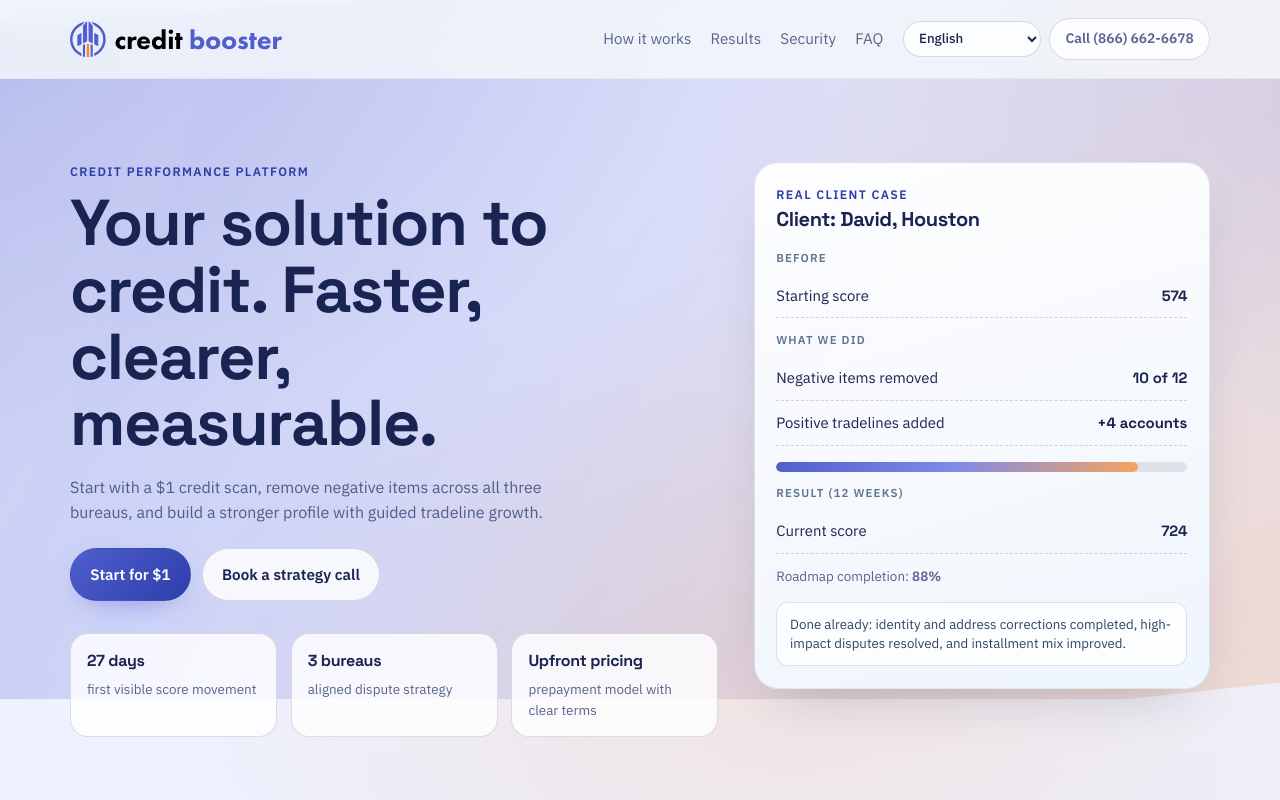
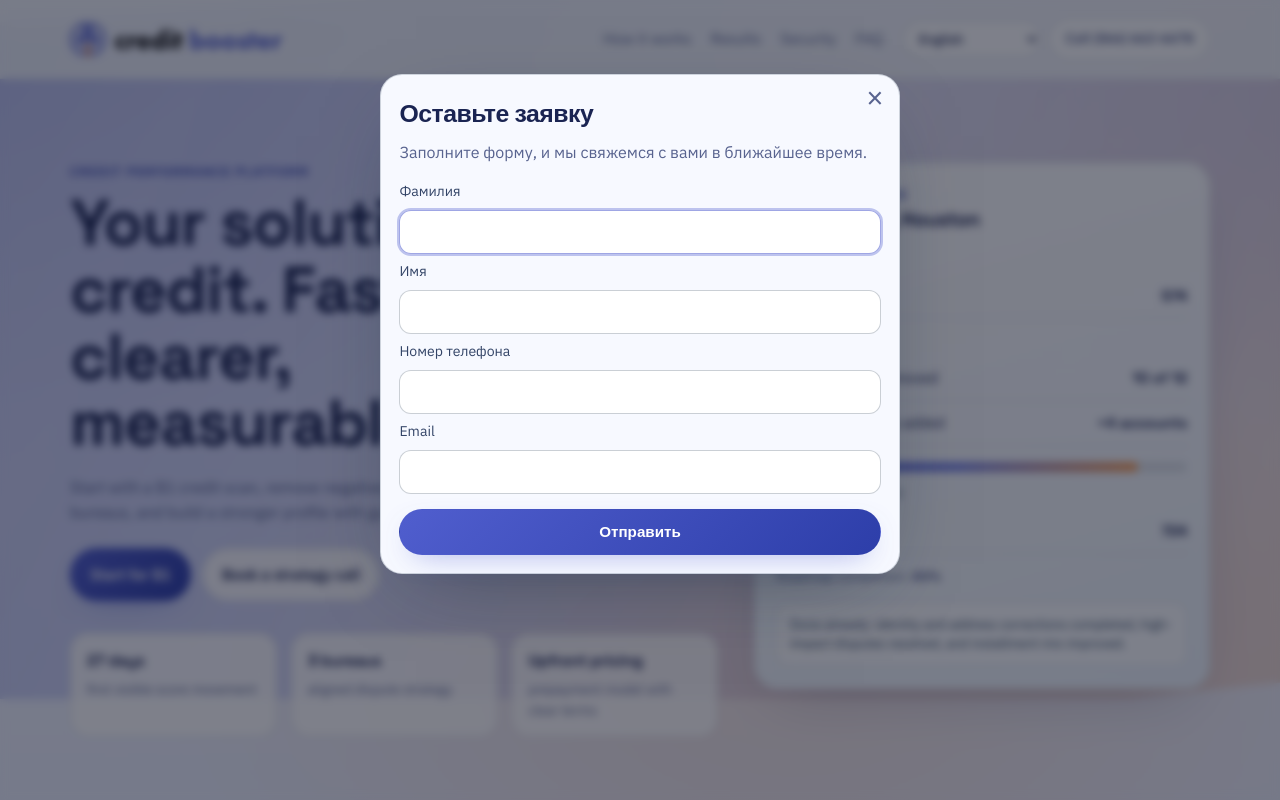
Before and after one commit to miralitys/creditbooster_com, a website: page index.html in a window 1280 px wide. Both pictures are taken after a click on the link "Book a strategy call". Shown: the top 800 px of the page. Drawn offline with Linux system fonts and the light colour scheme.

Commit message:
Add lead modal flow and consultation CTA trigger

```diff
--- a/index.html
+++ b/index.html
@@ -60,8 +60,8 @@
               profile with guided tradeline growth.
             </p>
             <div class="hero-cta">
-              <a class="btn btn-primary" href="#" data-i18n="hero.ctaStart">Start for $1</a>
-              <a class="btn btn-secondary" href="#" data-i18n="hero.ctaBook">Book a strategy call</a>
+              <a class="btn btn-primary" href="#" data-open-lead-modal data-i18n="hero.ctaStart">Start for $1</a>
+              <a class="btn btn-secondary" href="#" data-open-lead-modal data-i18n="hero.ctaBook">Book a strategy call</a>
             </div>
             <div class="hero-stats">
               <article>
@@ -265,7 +265,7 @@
             <p data-i18n="cta.text">Talk to our team and get your custom roadmap in minutes.</p>
           </div>
           <div class="cta-actions">
-            <a class="btn btn-primary" href="#" data-i18n="cta.start">Start for $1</a>
+            <a class="btn btn-primary" href="#" data-open-lead-modal data-i18n="cta.start">Start for $1</a>
             <a class="btn btn-secondary" href="tel:+18666626678" data-i18n="cta.call">Call support</a>
           </div>
         </div>
@@ -301,6 +301,34 @@
       </div>
     </footer>
 
+    <div id="lead-modal" class="lead-modal" aria-hidden="true">
+      <div class="lead-modal-backdrop" data-close-lead-modal></div>
+      <div class="lead-modal-dialog" role="dialog" aria-modal="true" aria-labelledby="lead-modal-title">
+        <button type="button" class="lead-modal-close" aria-label="Close form" data-close-lead-modal>
+          &times;
+        </button>
+        <h3 id="lead-modal-title">Оставьте заявку</h3>
+        <p class="lead-modal-subtitle">Заполните форму, и мы свяжемся с вами в ближайшее время.</p>
+
+        <form id="lead-form" class="lead-form">
+          <label for="lead-last-name">Фамилия</label>
+          <input id="lead-last-name" name="lastName" type="text" required autocomplete="family-name" />
+
+          <label for="lead-first-name">Имя</label>
+          <input id="lead-first-name" name="firstName" type="text" required autocomplete="given-name" />
+
+          <label for="lead-phone">Номер телефона</label>
+          <input id="lead-phone" name="phone" type="tel" required autocomplete="tel" />
+
+          <label for="lead-email">Email</label>
+          <input id="lead-email" name="email" type="email" required autocomplete="email" />
+
+          <button type="submit" class="btn btn-primary">Отправить</button>
+          <p id="lead-form-status" class="lead-form-status" hidden>Спасибо. Ваша заявка отправлена.</p>
+        </form>
+      </div>
+    </div>
+
     <script src="script.js"></script>
   </body>
 </html>
--- a/script.js
+++ b/script.js
@@ -1250,3 +1250,69 @@ if (languageSwitcher) {
     }
   });
 }
+
+const leadModal = document.querySelector("#lead-modal");
+const leadForm = document.querySelector("#lead-form");
+const leadFormStatus = document.querySelector("#lead-form-status");
+const leadModalOpeners = document.querySelectorAll("[data-open-lead-modal]");
+const leadModalClosers = document.querySelectorAll("[data-close-lead-modal]");
+const leadFirstInput = document.querySelector("#lead-last-name");
+
+const isLeadModalOpen = () => leadModal && leadModal.classList.contains("is-open");
+
+const openLeadModal = () => {
+  if (!leadModal) {
+    return;
+  }
+
+  leadModal.classList.add("is-open");
+  leadModal.setAttribute("aria-hidden", "false");
+  document.body.classList.add("modal-open");
+
+  if (leadFirstInput) {
+    window.setTimeout(() => {
+      leadFirstInput.focus();
+    }, 40);
+  }
+};
+
+const closeLeadModal = () => {
+  if (!leadModal) {
+    return;
+  }
+
+  leadModal.classList.remove("is-open");
+  leadModal.setAttribute("aria-hidden", "true");
+  document.body.classList.remove("modal-open");
+};
+
+leadModalOpeners.forEach((opener) => {
+  opener.addEventListener("click", (event) => {
+    event.preventDefault();
+    openLeadModal();
+  });
+});
+
+leadModalClosers.forEach((closer) => {
+  closer.addEventListener("click", () => {
+    closeLeadModal();
+  });
+});
+
+window.addEventListener("keydown", (event) => {
+  if (event.key === "Escape" && isLeadModalOpen()) {
+    closeLeadModal();
+  }
+});
+
+if (leadForm) {
+  leadForm.addEventListener("submit", (event) => {
+    event.preventDefault();
+
+    if (leadFormStatus) {
+      leadFormStatus.hidden = false;
+    }
+
+    leadForm.reset();
+  });
+}
--- a/styles.css
+++ b/styles.css
@@ -30,6 +30,10 @@ body {
   background: var(--bg);
   line-height: 1.55;
   overflow-x: hidden;
+}
+
+body.modal-open {
+  overflow: hidden;
 }
 
 h1,
@@ -597,6 +601,93 @@ a {
   border-top: 1px solid rgba(80, 97, 118, 0.22);
 }
 
+.lead-modal {
+  position: fixed;
+  inset: 0;
+  z-index: 120;
+  display: none;
+}
+
+.lead-modal.is-open {
+  display: block;
+}
+
+.lead-modal-backdrop {
+  position: absolute;
+  inset: 0;
+  background: rgba(10, 14, 32, 0.52);
+  backdrop-filter: blur(4px);
+}
+
+.lead-modal-dialog {
+  position: relative;
+  width: min(520px, 92vw);
+  margin: min(10vh, 74px) auto;
+  background: #f7f9ff;
+  border: 1px solid rgba(80, 97, 118, 0.25);
+  border-radius: 22px;
+  padding: 1.25rem 1.15rem 1.15rem;
+  box-shadow: 0 26px 80px -36px rgba(16, 35, 56, 0.55);
+}
+
+.lead-modal-close {
+  position: absolute;
+  top: 0.5rem;
+  right: 0.6rem;
+  border: 0;
+  background: transparent;
+  color: var(--ink-soft);
+  font-size: 1.8rem;
+  line-height: 1;
+  cursor: pointer;
+}
+
+.lead-modal-dialog h3 {
+  margin: 0;
+  font-size: 1.55rem;
+}
+
+.lead-modal-subtitle {
+  margin: 0.4rem 0 1rem;
+  color: var(--ink-soft);
+}
+
+.lead-form {
+  display: grid;
+  gap: 0.45rem;
+}
+
+.lead-form label {
+  font-size: 0.88rem;
+  color: #334467;
+}
+
+.lead-form input {
+  height: 44px;
+  border-radius: 12px;
+  border: 1px solid rgba(80, 97, 118, 0.3);
+  background: #fff;
+  padding: 0 0.75rem;
+  font: inherit;
+  color: var(--ink);
+}
+
+.lead-form input:focus {
+  outline: 2px solid rgba(80, 94, 206, 0.35);
+  border-color: rgba(80, 94, 206, 0.55);
+}
+
+.lead-form .btn {
+  margin-top: 0.45rem;
+  width: 100%;
+}
+
+.lead-form-status {
+  margin: 0.22rem 0 0;
+  font-size: 0.9rem;
+  color: #2a4776;
+}
+
 .footer-grid {
   display: grid;
   grid-template-columns: 1.5fr repeat(3, minmax(0, 1fr));
```
